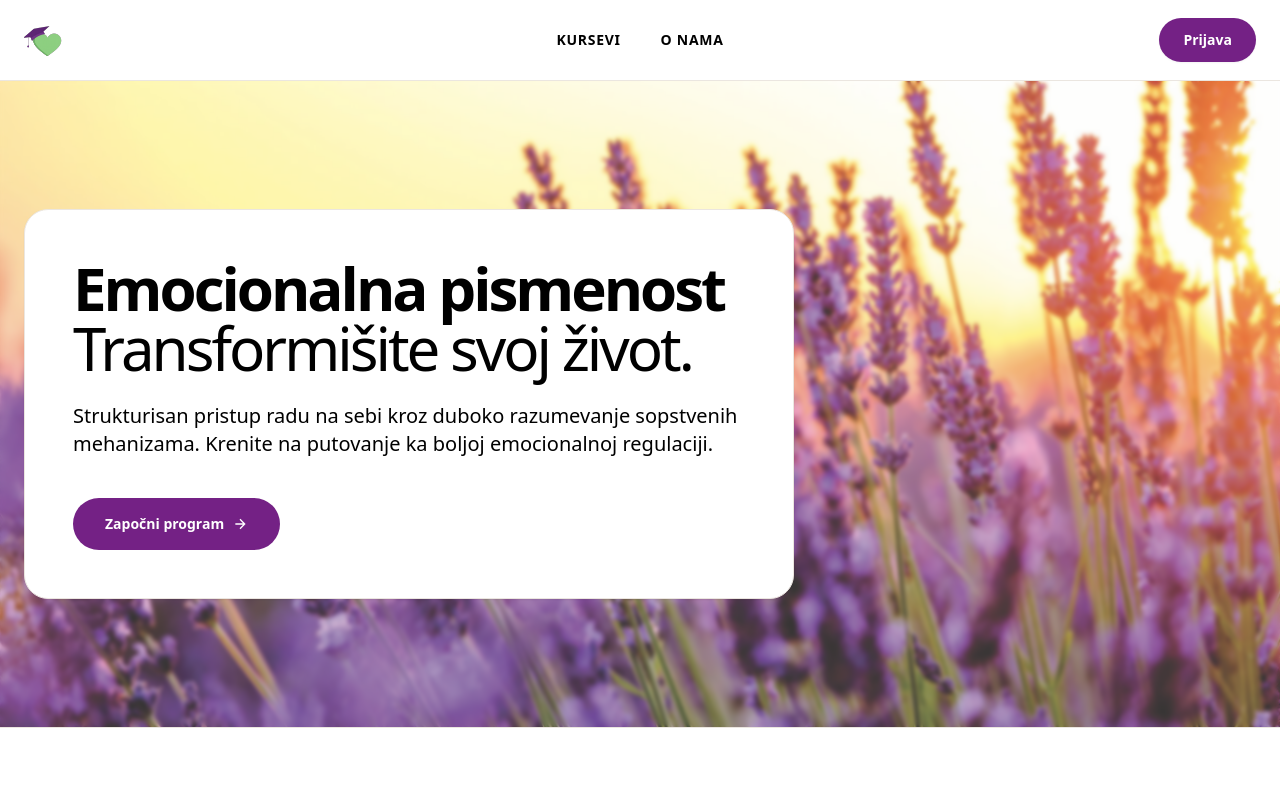
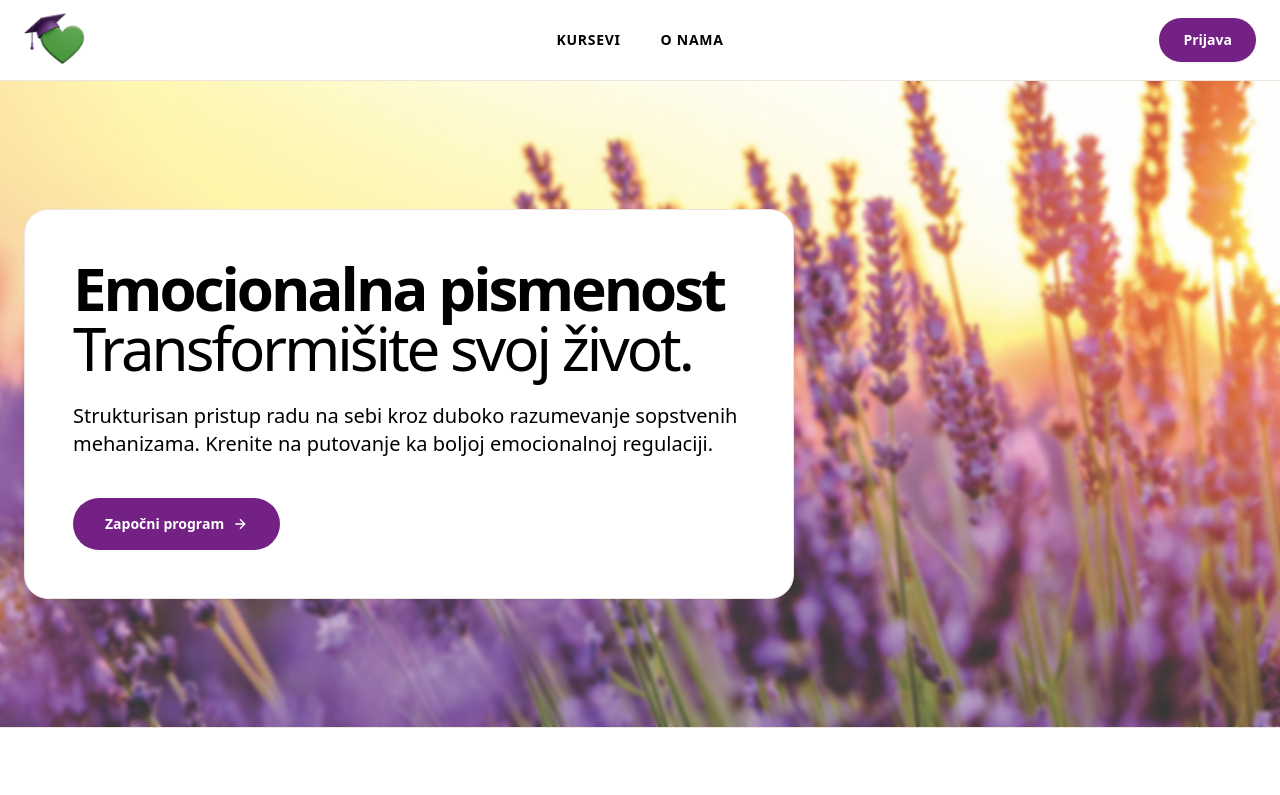
Before and after one commit to ejkej47/MERN-v2, a Next.js app: page / in a window 1280 px wide. Shown: the top 795 px of the page. Built offline with nearby package versions, Linux system fonts and the light colour scheme; no server answers; the database is empty.

Commit message:
izmenjeni footer i navbar

```diff
--- a/src/components/layout/Footer.js
+++ b/src/components/layout/Footer.js
@@ -5,7 +5,7 @@ export default function Footer() {
   return (
     <footer className="relative mt-24 bg-[var(--bg-accent-green)] text-[var(--text-main)]">
 
-      {/* Zatalasani prelaz (Slojeviti talasi) */}
+      {/* Zatalasani prelaz (Slojeviti talasi BEZ sabiranja boja) */}
       <div className="absolute bottom-full left-0 w-full overflow-hidden leading-none">
         <svg
           viewBox="0 0 1440 320"
@@ -13,23 +13,41 @@ export default function Footer() {
           className="w-full h-[70px] md:h-[150px] block"
           preserveAspectRatio="none"
         >
-          {/* Zadnji talas - najtransparentniji */}
+          <defs>
+            {/* Maska 1: Iseca površinu NAJKRAĆEG (prednjeg) talasa */}
+            <mask id="mask-front">
+              <rect width="1440" height="320" fill="white" />
+              <path d="M0,224L48,213.3C96,203,192,181,288,181C384,181,480,203,576,213.3C672,224,768,224,864,202.7C960,181,1056,139,1152,133.3C1248,128,1344,160,1392,176L1440,192L1440,320L1392,320C1344,320,1248,320,1152,320C1056,320,960,320,864,320C768,320,672,320,576,320C480,320,384,320,288,320C192,320,96,320,48,320L0,320Z" fill="black" />
+            </mask>
+
+            {/* Maska 2: Iseca površinu SREDNJEG talasa */}
+            <mask id="mask-middle">
+              <rect width="1440" height="320" fill="white" />
+              <path d="M0,160L48,170.7C96,181,192,203,288,208C384,213,480,203,576,176C672,149,768,107,864,101.3C960,96,1056,128,1152,149.3C1248,171,1344,181,1392,186.7L1440,192L1440,320L1392,320C1344,320,1248,320,1152,320C1056,320,960,320,864,320C768,320,672,320,576,320C480,320,384,320,288,320C192,320,96,320,48,320L0,320Z" fill="black" />
+            </mask>
+          </defs>
+
+          {/* 1. ZADNJI TALAS (Najviši, dopire do M0,96). Primenjujemo mu masku srednjeg talasa. */}
           <path
             fill="var(--bg-accent-green)"
             fillOpacity="0.3"
-            d="M0,160L48,170.7C96,181,192,203,288,208C384,213,480,203,576,176C672,149,768,107,864,101.3C960,96,1056,128,1152,149.3C1248,171,1344,181,1392,186.7L1440,192L1440,320L1392,320C1344,320,1248,320,1152,320C1056,320,960,320,864,320C768,320,672,320,576,320C480,320,384,320,288,320C192,320,96,320,48,320L0,320Z"
+            mask="url(#mask-middle)"
+            d="M0,96L48,112C96,128,192,160,288,160C384,160,480,128,576,122.7C672,117,768,139,864,149.3C960,160,1056,160,1152,138.7C1248,117,1344,75,1392,53.3L1440,32L1440,320L1392,320C1344,320,1248,320,1152,320C1056,320,960,320,864,320C768,320,672,320,576,320C480,320,384,320,288,320C192,320,96,320,48,320L0,320Z"
           ></path>
-          {/* Srednji talas */}
+
+          {/* 2. SREDNJI TALAS (Dopire do M0,160). Primenjujemo mu masku prednjeg talasa. */}
           <path
             fill="var(--bg-accent-green)"
             fillOpacity="0.6"
-            d="M0,224L48,213.3C96,203,192,181,288,181C384,181,480,203,576,213.3C672,224,768,224,864,202.7C960,181,1056,139,1152,133.3C1248,128,1344,160,1392,176L1440,192L1440,320L1392,320C1344,320,1248,320,1152,320C1056,320,960,320,864,320C768,320,672,320,576,320C480,320,384,320,288,320C192,320,96,320,48,320L0,320Z"
+            mask="url(#mask-front)"
+            d="M0,160L48,170.7C96,181,192,203,288,208C384,213,480,203,576,176C672,149,768,107,864,101.3C960,96,1056,128,1152,149.3C1248,171,1344,181,1392,186.7L1440,192L1440,320L1392,320C1344,320,1248,320,1152,320C1056,320,960,320,864,320C768,320,672,320,576,320C480,320,384,320,288,320C192,320,96,320,48,320L0,320Z"
           ></path>
-          {/* Prednji talas - puna boja (poklapa se savršeno sa bg-[var(--bg-accent-green)] na footeru) */}
+
+          {/* 3. PREDNJI TALAS (Najkraći, dopire do M0,224). On je na samom dnu dizajna, pa mu ne treba maska. */}
           <path
             fill="var(--bg-accent-green)"
             fillOpacity="1"
-            d="M0,96L48,112C96,128,192,160,288,160C384,160,480,128,576,122.7C672,117,768,139,864,149.3C960,160,1056,160,1152,138.7C1248,117,1344,75,1392,53.3L1440,32L1440,320L1392,320C1344,320,1248,320,1152,320C1056,320,960,320,864,320C768,320,672,320,576,320C480,320,384,320,288,320C192,320,96,320,48,320L0,320Z"
+            d="M0,224L48,213.3C96,203,192,181,288,181C384,181,480,203,576,213.3C672,224,768,224,864,202.7C960,181,1056,139,1152,133.3C1248,128,1344,160,1392,176L1440,192L1440,320L1392,320C1344,320,1248,320,1152,320C1056,320,960,320,864,320C768,320,672,320,576,320C480,320,384,320,288,320C192,320,96,320,48,320L0,320Z"
           ></path>
         </svg>
       </div>
--- a/src/components/layout/Navbar.js
+++ b/src/components/layout/Navbar.js
@@ -39,7 +39,7 @@ export default function Navbar() {
     <header className="sticky top-0 z-50 bg-[var(--bg-soft)] border-b border-[var(--accent-soft)]">
       <div className="max-w-7xl mx-auto px-6 h-20 flex items-center justify-between relative z-20">
 
-        <div className="flex-shrink-0">
+        <div className="flex-shrink-0 flex items-center">
           <Link
             href="/"
             onClick={() => setIsMenuOpen(false)}
@@ -48,9 +48,9 @@ export default function Navbar() {
             <Image
               src="/icon.svg"
               alt="Emocionalna Pismenost Logo"
-              width={32}
-              height={32}
-              className="w-12 h-12 md:w-10 md:h-10"
+              width={64}
+              height={64}
+              className="w-16 h-16 md:w-[64px] md:h-[64px] object-contain"
               priority
             />
           </Link>
```
Also changed, not shown: public/icon.svg, src/app/icon.svg.
